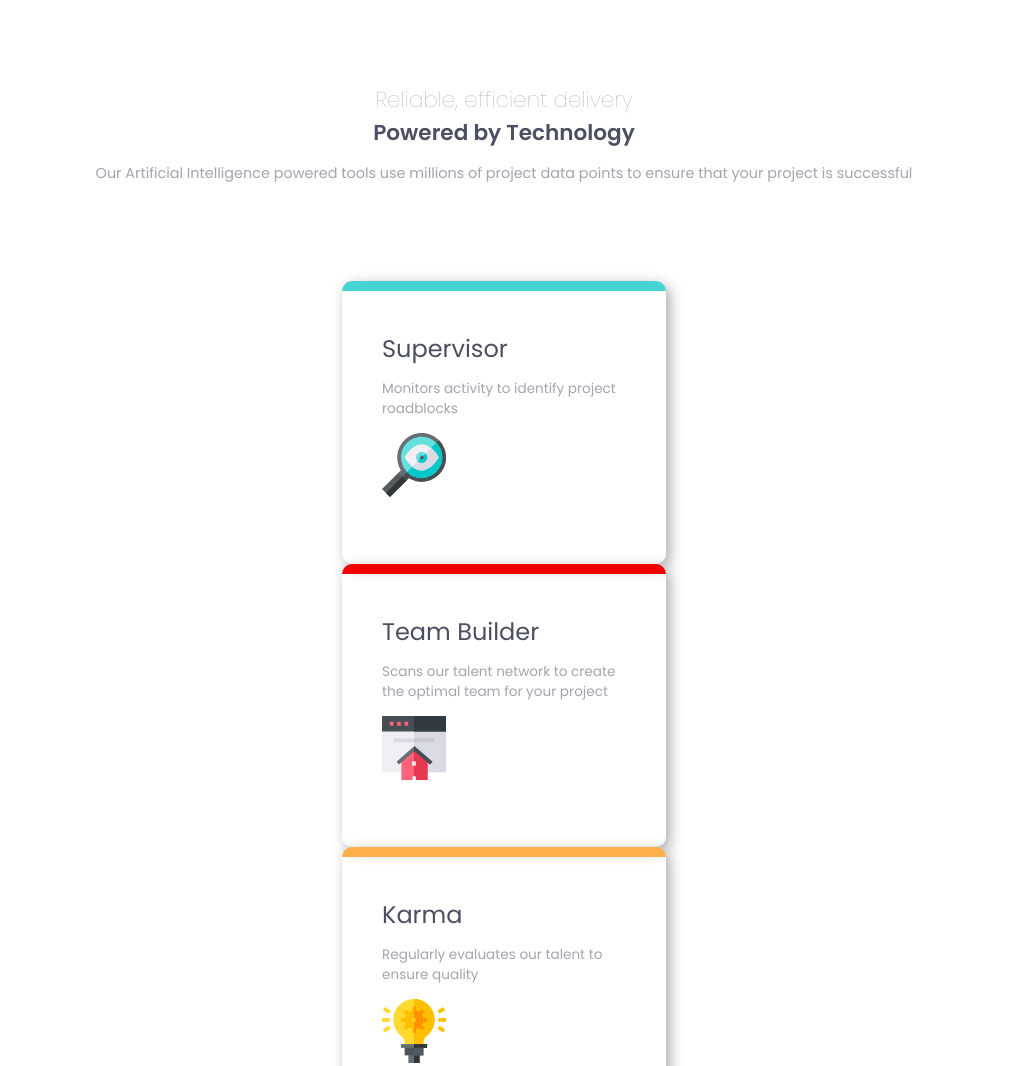
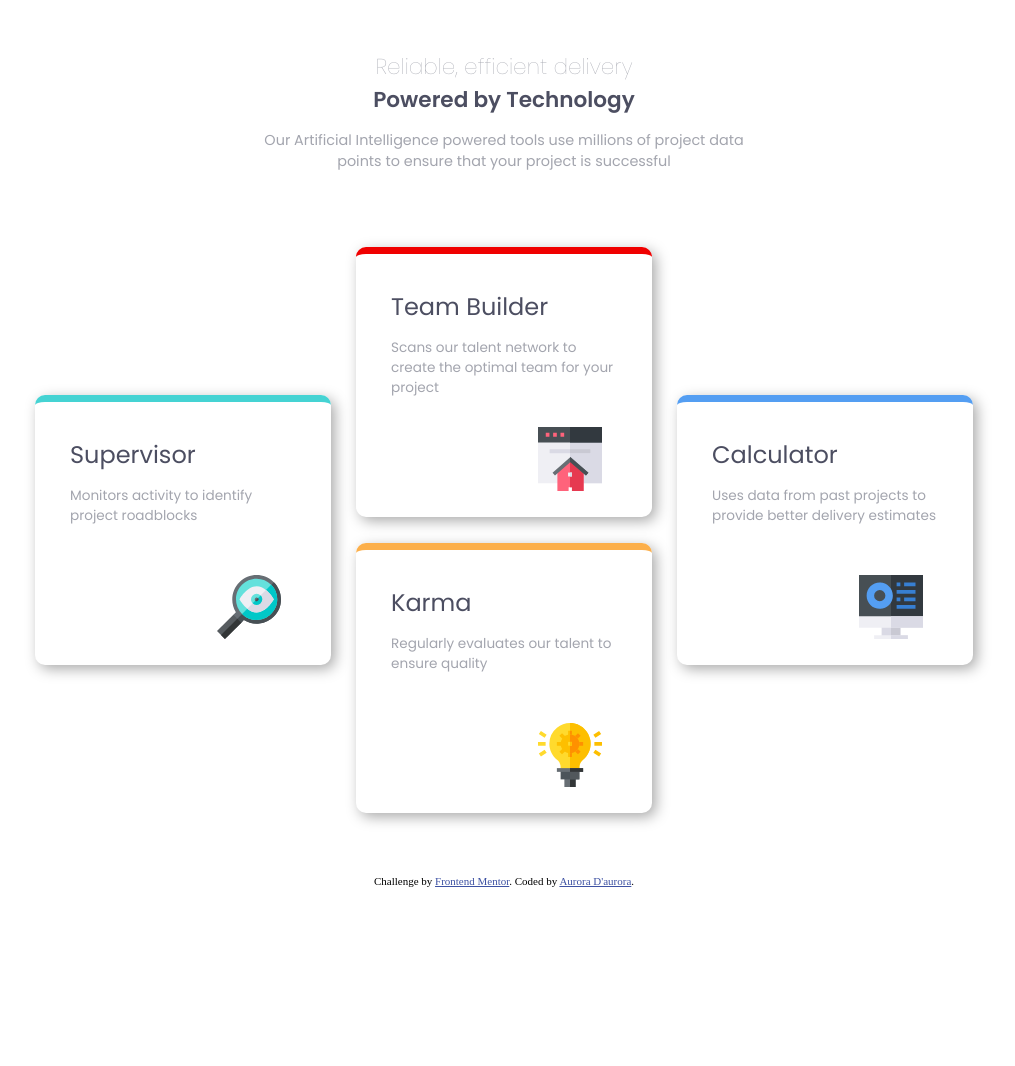
Before and after one commit to webgal-ada/four-cards, a plain HTML site: page index.html in a window 1280 px wide. Shown: the top 1066 px of the page, without its empty margins (136-1151 px from the left). After the commit the page ends 898 px from the top, so only its background shows below. Drawn offline with Linux system fonts and the light colour scheme.

Commit message:
first commit fr terminal

```diff
--- a/css/styles.css
+++ b/css/styles.css
@@ -15,15 +15,11 @@ body {
   font-family: "Poppins", sans-serif;
   font-size: 15px;
   min-width: 375px;
-  max-width: 1400px;
 }
 header {
   color: var(--GrayishBlue);
-  display: flex;
-  flex-direction: column;
   font-family: "Poppins", sans-serif;
-  place-content: center;
-  margin: 83px 20px 82px;
+  margin: 60px 20px 55px;
   text-align: center;
   font-size: 0.9em;
 }
@@ -38,8 +34,8 @@ header h1 {
   font-size: 1.5em;
 }
 .cards {
-  display: grid;
-  place-content: center;
+  width: 80vw;
+  margin: 0 auto;
 }
 div.card span {
   font-family: "Poppins", sans-serif;
@@ -55,21 +51,43 @@ div.card span {
 div.card {
   border-radius: 10px;
   box-shadow: 4px 4px 14px #aaa;
-  display: flex;
-  flex-direction: column;
   height: 193px;
-  padding: 40px;
-  width: 244px;
+  padding: 35px;
+  width: 226px;
+  margin-bottom: 26px;
+  position: relative;
 }
 .card_supervisor {
-  border-top: 10px solid var(--Cyan);
+  border-top: 7px solid var(--Cyan);
 }
 .card_teamBuilder {
-  border-top: 10px solid var(--Red);
+  border-top: 7px solid var(--Red);
 }
 .card_karma {
-  border-top: 10px solid var(--Orange);
+  border-top: 7px solid var(--Orange);
 }
 .card_calculator {
-  border-top: 10px solid var(--Blue);
+  border-top: 7px solid var(--Blue);
 }
+svg {
+  position: absolute;
+  right: 50px;
+  bottom: 26px;
+}
+@media screen and (min-width: 700px) {
+  body {
+    max-width: 1440px;
+  }
+  header {
+    width: 500px;
+    margin: 50px auto;
+  }
+  .cards {
+    display: flex;
+    justify-content: center;
+    place-items: center;
+  }
+  .card_group {
+    padding: 25px;
+  }
+}
--- a/index.html
+++ b/index.html
@@ -12,7 +12,7 @@
       href="./images/favicon-32x32.png"
     />
 
-    <title>Frontend Mentor | Four card feature section</title>
+    <title>FEM | Four card feature section</title>
     <link rel="stylesheet" href="css/styles.css" />
     <link rel="preconnect" href="https://fonts.gstatic.com" />
     <link
@@ -98,6 +98,7 @@
         </svg>
       </div>
 
+      <div class="card_group">
         <div class="card card_teamBuilder">
           <span>Team Builder</span>
           <p>
@@ -140,7 +141,6 @@
             </g>
           </svg>
         </div>
-
         <div class="card card_karma">
           <span>Karma</span>
           <p>Regularly evaluates our talent to ensure quality</p>
@@ -202,6 +202,7 @@
             </g>
           </svg>
         </div>
+      </div>
 
       <div class="card card_calculator">
         <span>Calculator</span>
@@ -229,6 +230,7 @@
         </svg>
       </div>
     </div>
+
     <footer>
       <p class="attribution">
         Challenge by
```
Lines whose indentation alone changed are shown as unchanged.
